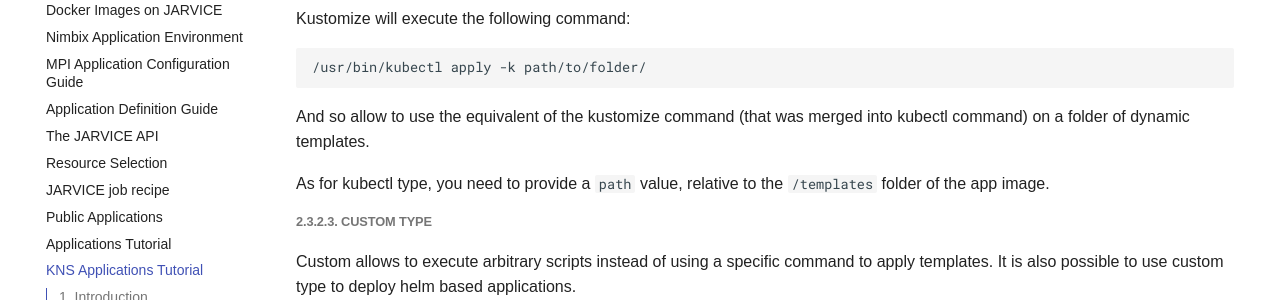
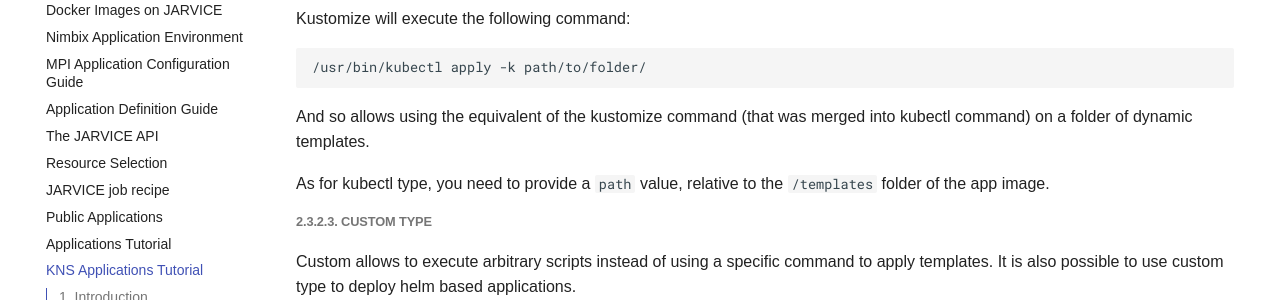
Before and after one commit to nimbix/jardoc, an MkDocs documentation site: the page built from docs/kns_apps_tutorial.md, in a window 1280 px wide and 900 px high, scrolled down 5906 px. Shown: the part 152-452 px from the top of the window. Built offline with MkDocs 1.6.1 and Material for MkDocs 9.7.7, drawn with Linux system fonts in a browser that asks for light colours.

Commit message:
Update docs/kns_apps_tutorial.md
Co-authored-by: Daniel <calvoad@gmail.com>

````diff
--- a/docs/kns_apps_tutorial.md
+++ b/docs/kns_apps_tutorial.md
@@ -269,7 +269,7 @@
 /usr/bin/kubectl apply -k path/to/folder/
 ```
 
-And so allow to use the equivalent of the kustomize command (that was merged into kubectl command) on a folder of dynamic templates.
+And so allows using the equivalent of the kustomize command (that was merged into kubectl command) on a folder of dynamic templates.
 
 As for kubectl type, you need to provide a `path` value, relative to the `/templates` folder of the app image.
 
````
